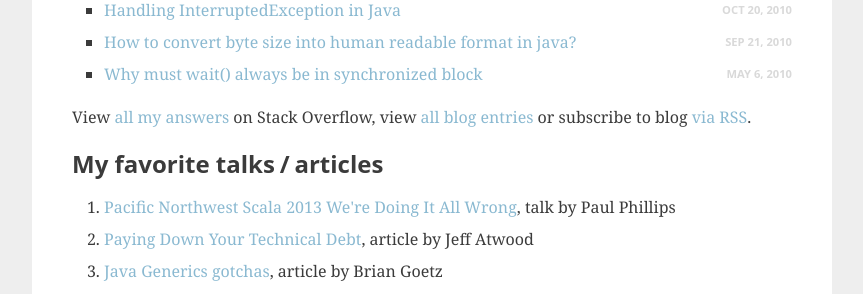
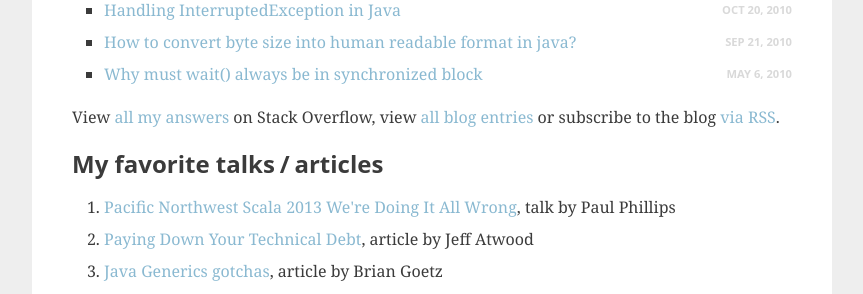
Before and after one commit to aioobe/aioobe.github.io, a Jekyll site: the page built from index.html, in a window 1280 px wide. Shown: the part 1403-1697 px from the top of the page, without its empty margins (208-1071 px from the left). Built offline with Jekyll 4.4.1, drawn with Linux system fonts in a browser that asks for light colours.

```diff
--- /dev/null
+++ b/CNAME
@@ -0,0 +1 @@
+aioo.be
--- a/index.html
+++ b/index.html
@@ -108,7 +108,7 @@ featured:
         </li>
     {% endfor %}
 </ul>
-<p>View <a href="http://stackoverflow.com/users/276052/aioobe?tab=answers">all my answers</a> on Stack Overflow, view <a href="blog/">all blog entries</a> or subscribe to blog <a href="{{ "/feed.xml" | prepend: site.baseurl }}">via RSS</a>.</p>
+<p>View <a href="http://stackoverflow.com/users/276052/aioobe?tab=answers">all my answers</a> on Stack Overflow, view <a href="blog/">all blog entries</a> or subscribe to the blog <a href="{{ "/feed.xml" | prepend: site.baseurl }}">via RSS</a>.</p>
 
 
 
```
